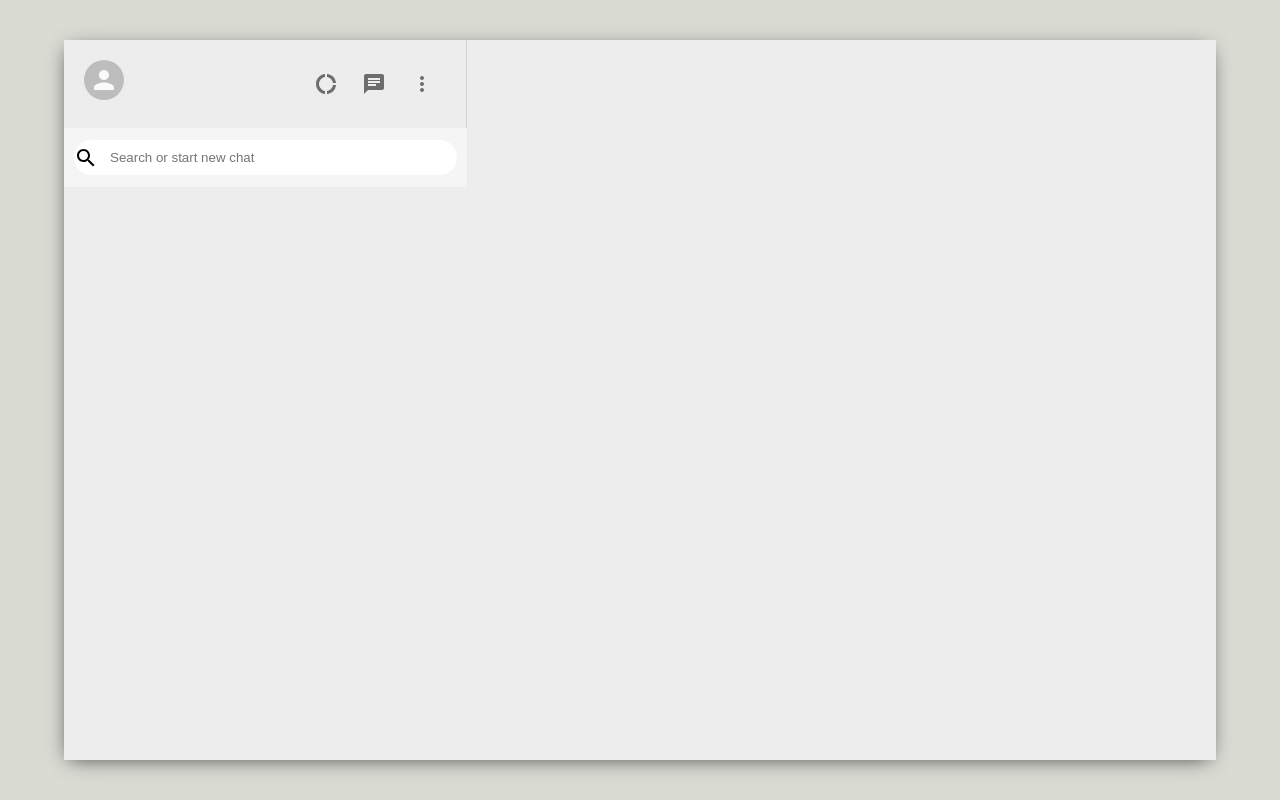
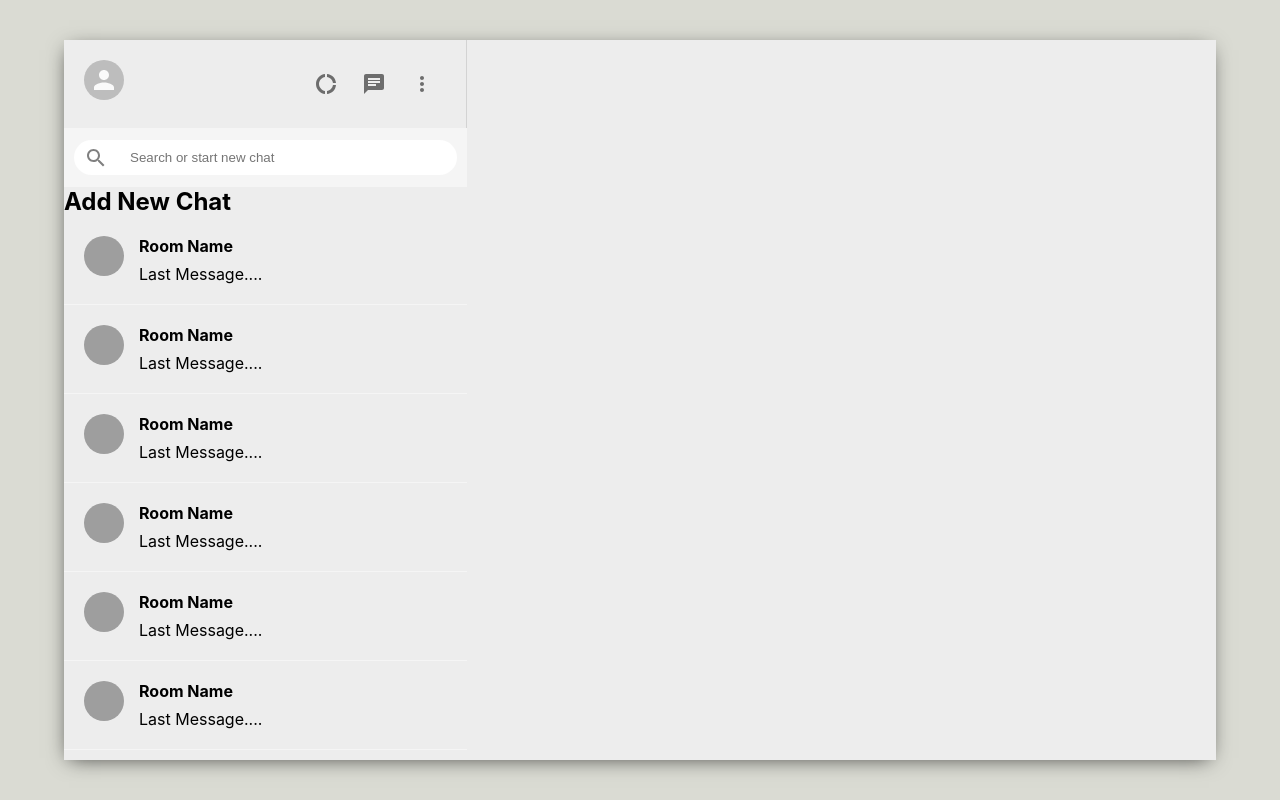
Before and after one commit to rohan-singh987/chat-app-2.0, a React (Create React App) app: page / in a window 1280 px wide. Built offline with nearby package versions, Linux system fonts and the light colour scheme; grey boxes are pictures that could not be loaded; the HTML template or start-up script is replaced by a standard one.

Commit message:
Adding SidebarChats and Little changes in Sidebar

```diff
--- a/src/components/Sidebar.css
+++ b/src/components/Sidebar.css
@@ -21,6 +21,11 @@
     height: 35px;
     border-radius: 20px;
 
+}
+
+.sidebar__search__container > .MuiSvgIcon-root{
+   color: gray ;
+   padding: 10px ;
 }
 
 .sidebar__search__container > input{
@@ -47,3 +52,8 @@
     margin-right: 2vw ;
     font-size: 24px !important;
 }
+
+.sidebar__chats{
+    flex: 1;
+    overflow: scroll ;
+}
--- a/src/components/Sidebar.jsx
+++ b/src/components/Sidebar.jsx
@@ -2,6 +2,7 @@
 import { Chat, DonutLarge, MoreVert, SearchOutlined } from '@material-ui/icons'
 import React from 'react'
 import "./Sidebar.css"
+import SidebarChat from './SidebarChat'
 
 const Sidebar = () => {
     return (
@@ -34,6 +35,14 @@
             </div>
 
             <div className="sidebar__chats">
+                <SidebarChat addNewChat />
+                <SidebarChat/>
+                <SidebarChat/>
+                <SidebarChat/>
+                <SidebarChat/>
+                <SidebarChat/>
+                <SidebarChat/>
+
 
             </div>
         </div>
--- /dev/null
+++ b/src/components/SidebarChat.css
@@ -0,0 +1,20 @@
+.SidebarChat{
+    display: flex;
+    padding: 20px ;
+    cursor: pointer;
+    border-bottom: 1px solid whitesmoke ;
+}
+
+.SidebarChat:hover{
+    background-color: #ebeb;
+
+}
+
+.sidebarChat__info > h2{
+    font-size: 16px;
+    margin-bottom: 8px;
+}
+
+.sidebarChat__info{
+    margin-left: 15px;
+}
--- /dev/null
+++ b/src/components/SidebarChat.jsx
@@ -0,0 +1,33 @@
+import { Avatar } from '@material-ui/core'
+import React, { useEffect, useState } from 'react'
+import './SidebarChat.css'
+
+const SidebarChat = ( {addNewChat} ) => {
+
+    const [seed, setSeed] = useState("");
+
+    useEffect(() => {
+        setSeed(Math.floor(Math.random() * 5000));
+    }, []);
+
+    const creatChat = () => {
+
+    }
+
+
+    return !addNewChat ? (
+        <div className="SidebarChat">
+            <Avatar src={`https://avatars.dicebear.com/api/human/${seed}.svg`}/>
+            <div className="sidebarChat__info">
+                <h2>Room Name</h2>
+                <p>Last Message....</p>
+            </div>
+        </div>
+    ): (
+        <div onClick={creatChat} className="sidbarChat">
+            <h2>Add New Chat</h2>
+        </div>
+    );
+}
+
+export default SidebarChat
```
